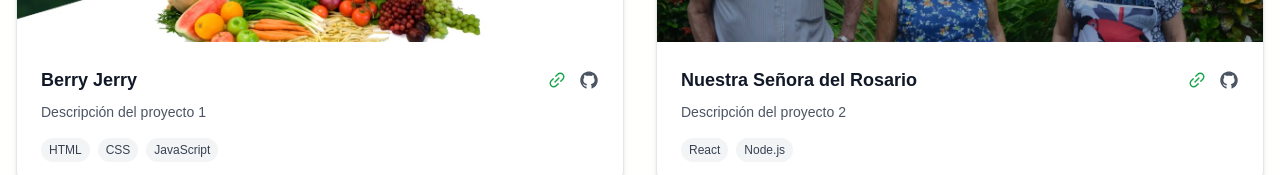
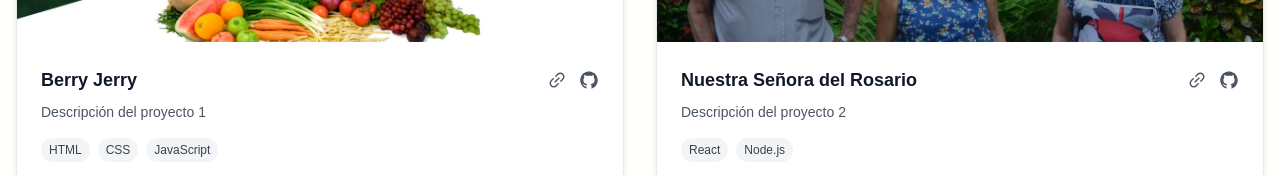
Before and after one commit to BrandonJafeth/portafolio, a Next.js app: page /work in a window 1280 px wide. Shown: the part 941-1116 px from the top of the page. Built offline with nearby package versions, Linux system fonts and the light colour scheme.

Commit message:
feat/ animaciones de fade in

```diff
--- a/components/sections/Hero.tsx
+++ b/components/sections/Hero.tsx
@@ -10,14 +10,18 @@ import { ScrollIndicator } from "@/components/ui/ScrollIndicator";
 export default function Hero() {
   const { mounted, isDark, toggleTheme } = useThemeToggle();
 
-  if (!mounted) return <div className="h-[80vh]"></div>; // Espacio fijo al cargar
+  if (!mounted) return <div className="h-[80vh]"></div>;
 
   return (
-    <section className="flex flex-col sm:flex-row items-center justify-center min-h-[80vh] p-4 gap-8 relative">
-      {/* Contenedor con tamaño reservado */}
+    <motion.section
+      className="flex flex-col sm:flex-row items-center justify-center min-h-[80vh] p-4 gap-8 relative"
+      initial={{ opacity: 0, y: 50 }}
+      whileInView={{ opacity: 1, y: 0 }}
+      viewport={{ once: true }}
+      transition={{ duration: 0.8, ease: "easeOut" }}
+    >
       <div className="flex items-center justify-center relative">
         <div className="relative w-[250px] h-[250px] sm:w-[400px] sm:h-[400px]">
-          {/* Imagen con espacio fijo */}
           <Image
             src="/Main vector.png"
             alt="main"
@@ -28,7 +32,6 @@ export default function Hero() {
           />
         </div>
 
-
         <motion.div
           className="absolute top-0 right-0 cursor-pointer"
           variants={isDark ? moonVariants : sunVariants}
@@ -38,7 +41,6 @@ export default function Hero() {
           aria-label="Toggle theme"
         >
           {isDark ? (
-
             <svg
               width="40"
               height="40"
@@ -52,7 +54,6 @@ export default function Hero() {
               />
             </svg>
           ) : (
-
             <Image
               src="/sun-svgrepo-com.svg"
               alt="Sun Icon"
@@ -65,7 +66,6 @@ export default function Hero() {
         </motion.div>
       </div>
 
-
       <div className="text-center sm:text-left space-y-4 max-w-sm">
         <h1 className="text-3xl font-bold">
           Hi, I&#39;m Brandon {isDark ? "✨" : "🍃"}
@@ -73,10 +73,9 @@ export default function Hero() {
         <p className="text-md text-foreground/80">{aboutData.introduction}</p>
       </div>
 
-
       <div className="absolute bottom-10 flex justify-center w-full z-10">
         <ScrollIndicator className="text-foreground/80 sm:bottom-4 bottom-6" />
       </div>
-    </section>
+    </motion.section>
   );
 }
--- a/components/sections/Projects.tsx
+++ b/components/sections/Projects.tsx
@@ -1,22 +1,33 @@
 "use client";
 
+import { motion } from "framer-motion";
 import Image from "next/image";
 import { AiOutlineGithub, AiOutlineLink } from "react-icons/ai";
 import projectsData from "@/data/projects.json";
 
 export default function Projects() {
   return (
-    <section className="my-12 max-w-screen-xl mx-auto px-4">
-
-
-      {/* Grid Layout */}
+    <motion.section
+      className="my-12 max-w-screen-xl mx-auto px-4"
+      initial={{ opacity: 0, y: 50 }}
+      whileInView={{ opacity: 1, y: 0 }}
+      viewport={{ once: true }}
+      transition={{ duration: 0.8, ease: "easeOut" }}
+    >
       <div className="grid grid-cols-1 sm:grid-cols-2 gap-8">
-        {projectsData.map((project) => (
-          <div
+        {projectsData.map((project, index) => (
+          <motion.div
             key={project.id}
             className="border border-gray-200 dark:border-gray-700 rounded-2xl overflow-hidden shadow-md hover:shadow-lg transition-shadow duration-300 bg-white dark:bg-gray-800"
+            initial={{ opacity: 0, scale: 0.9 }}
+            whileInView={{ opacity: 1, scale: 1 }}
+            transition={{
+              delay: index * 0.1, // Añadir un pequeño retraso entre tarjetas
+              duration: 0.6,
+              ease: "easeOut",
+            }}
+            viewport={{ once: true }}
           >
-
             <div className="relative w-full h-56">
               <Image
                 src={project.image}
@@ -27,28 +38,23 @@ export default function Projects() {
               />
             </div>
 
-
             <div className="p-6">
-
               <div className="flex items-center justify-between mb-2">
                 <h2 className="text-lg font-semibold text-gray-900 dark:text-gray-100">
                   {project.title}
                 </h2>
-
                 <div className="flex items-center gap-3">
-
                   {project.link && (
                     <a
                       href={project.link}
                       target="_blank"
                       rel="noopener noreferrer"
                       aria-label={`Ver el proyecto ${project.title}`}
-                      className="text-green-600 hover:text-green-500 transition-colors"
+                      className="text-gray-600 hover:text-gray-800 dark:text-gray-400 dark:hover:text-gray-300 transition-colors"
                     >
                       <AiOutlineLink size={20} />
                     </a>
                   )}
-
 
                   {project.repo && (
                     <a
@@ -56,20 +62,16 @@ export default function Projects() {
                       target="_blank"
                       rel="noopener noreferrer"
                       aria-label={`Repositorio GitHub para ${project.title}`}
-                      className="text-gray-600 dark:text-gray-400 hover:text-gray-800 dark:hover:text-gray-300 transition-colors"
+                      className="text-gray-600 hover:text-gray-800 dark:text-gray-400 dark:hover:text-gray-300 transition-colors"
                     >
                       <AiOutlineGithub size={20} />
                     </a>
                   )}
                 </div>
               </div>
-
-
               <p className="text-sm text-gray-600 dark:text-gray-400 mb-4">
                 {project.description}
               </p>
-
-
               <div className="flex flex-wrap gap-2">
                 {project.tags?.map((tag: string) => (
                   <span
@@ -81,9 +83,9 @@ export default function Projects() {
                 ))}
               </div>
             </div>
-          </div>
+          </motion.div>
         ))}
       </div>
-    </section>
+    </motion.section>
   );
 }
```
